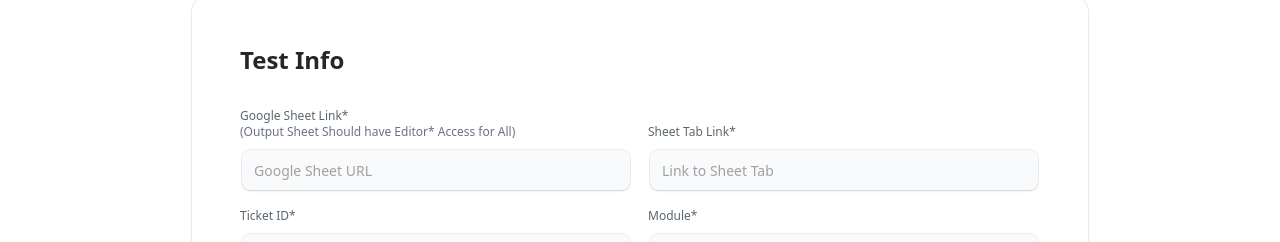
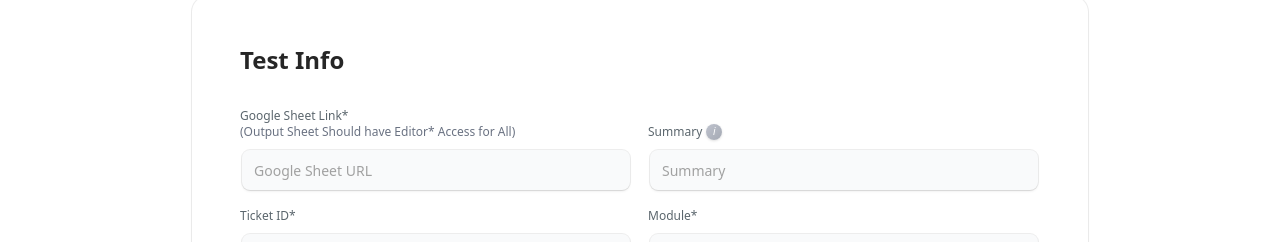
Before and after one commit to sharmarishikesh1215/aitestagent, a Next.js app: page / in a window 1280 px wide. Shown: the part 513-755 px from the top of the page. Built offline with nearby package versions, Linux system fonts and the light colour scheme.

Commit message:
single sheet link is kept

```diff
--- a/app/components/Signup.tsx
+++ b/app/components/Signup.tsx
@@ -108,35 +108,6 @@ export function SignupFormDemo() {
           </div>
           {/* Right column */}
           <div className="flex-1 flex flex-col gap-4 mt-4">
-            <LabelInputContainer>
-              <CustomLabel htmlFor="sheet">Sheet Tab Link*</CustomLabel>
-              <Input
-                id="sheet"
-                name="sheet"
-                placeholder="Link to Sheet Tab"
-                type="text"
-                value={form.sheet}
-                onChange={handleChange}
-                required
-                className={inputClassName}
-              />
-            </LabelInputContainer>
-            <LabelInputContainer>
-              <CustomLabel htmlFor="module">Module*</CustomLabel>
-              <Input
-                id="module"
-                name="module"
-                placeholder="Gifting"
-                type="text"
-                value={form.module}
-                onChange={handleChange}
-                required
-                className={inputClassName}
-              />
-            </LabelInputContainer>
-          </div>
-        </div>
-        <div className="mt-6 flex flex-col space-y-3">
             {/* Summary */}
             <LabelInputContainer>
               <CustomLabel htmlFor="summary">
@@ -184,6 +155,22 @@ export function SignupFormDemo() {
                 className={inputClassName}
               />
             </LabelInputContainer>
+            <LabelInputContainer>
+              <CustomLabel htmlFor="module">Module*</CustomLabel>
+              <Input
+                id="module"
+                name="module"
+                placeholder="Gifting"
+                type="text"
+                value={form.module}
+                onChange={handleChange}
+                required
+                className={inputClassName}
+              />
+            </LabelInputContainer>
+          </div>
+        </div>
+        <div className="mt-6 flex flex-col space-y-3">
           {/* Acceptance Criteria */}
           <LabelInputContainer>
             <CustomLabel htmlFor="ac">
@@ -266,7 +253,8 @@ export function SignupFormDemo() {
                         "0 4px 16px 0 rgba(60,60,60,0.10), 0 1.5px 4px 0 rgba(60,60,60,0.08)",
                     }}
                   >
-                    Mention any additional specifications that you want the AI model to take care of.
+                    Mention any additional specifications that you want the AI
+                    model to take care of.
                   </div>
                 )}
               </span>
```
Lines whose indentation alone changed are shown as unchanged.
